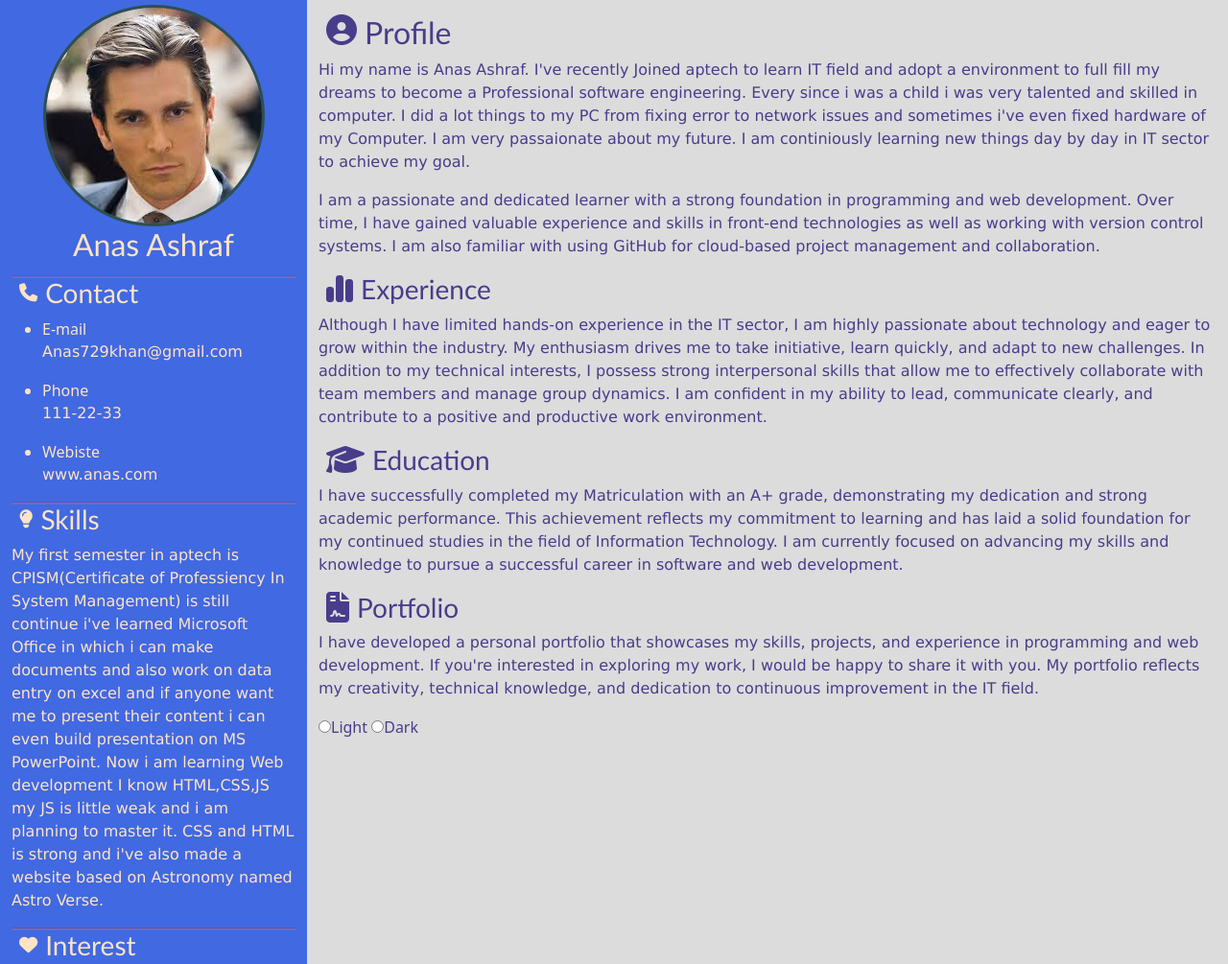
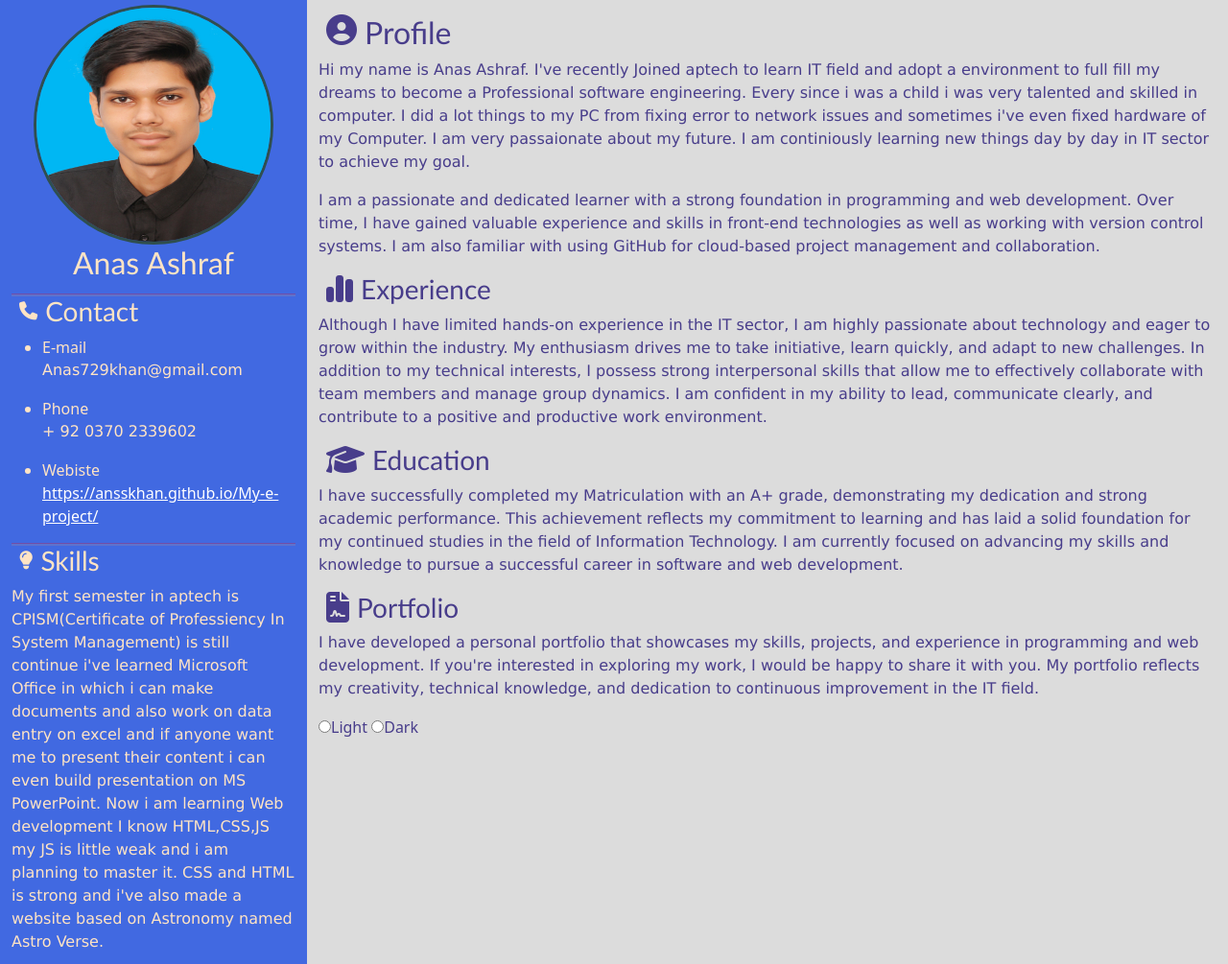
Before and after one commit to Ansskhan/CV, a plain HTML site: page index.html in a window 1280 px wide. Shown: the top 1005 px of the page at 96% size. Drawn offline with nearby package versions, Linux system fonts and the light colour scheme.

Commit message:
I've changed something

```diff
--- a/index.html
+++ b/index.html
@@ -18,7 +18,7 @@
     <div class="Mbox">
         <div class="child1 container overflow-auto">
             <div class="img ">
-                <img class="img-fluid" src="./download.jpg" alt="">
+                <img class="image" src="./IMG_m51.jpg" alt="">
                 <h2>Anas Ashraf</h2>
             </div>
             <hr>
@@ -31,9 +31,9 @@
                 <li>E-mail</li>
                 <p>Anas729khan@gmail.com</p>
                 <li>Phone</li>
-                <p>111-22-33</p>
+                <p>+ 92 0370 2339602</p>
                 <li>Webiste</li>
-                <p>www.anas.com</p>
+                <a href="https://ansskhan.github.io/My-e-project/">https://ansskhan.github.io/My-e-project/</a >
             </ul>
             <hr>
             <span>
--- a/style.css
+++ b/style.css
@@ -11,12 +11,13 @@
     display: flex;
     justify-content: center;
     align-items: center;
-    border-radius: 150px;
     flex-direction: column;
 }
 
 img {
     margin-top: 5px;
+    height: 250px;
+    width: 250px;
     border-radius: 150px;
 }
 
@@ -114,7 +115,12 @@ p {
     animation-timing-function: ease-out;
     animation-fill-mode: forwards;
 }
-
+ul a {
+    color: white;
+}
+ul a:hover {
+    color: darkblue;
+}
 @keyframes FadeInUp {
     to{
         transform: translateY(0px);
```
Also changed, not shown: IMG_m51.jpg (added), download.jpg (deleted).
